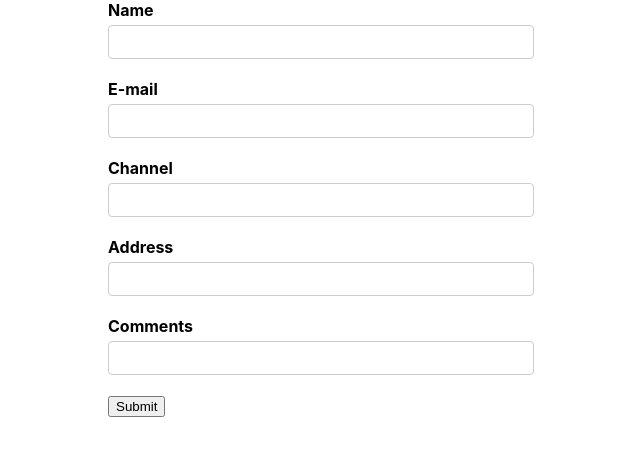
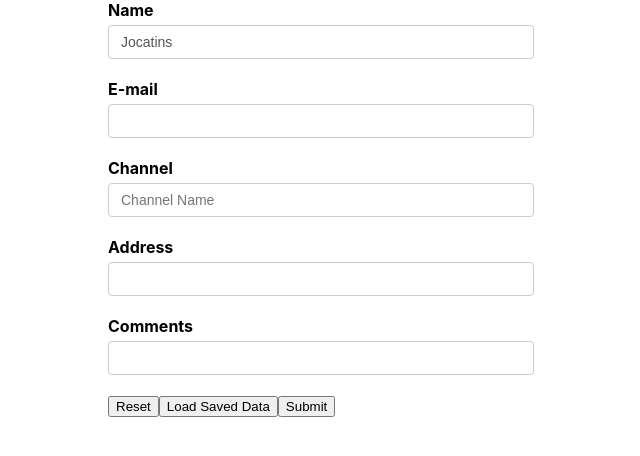
Before and after one commit to Jocatins/sphinx-shop-with-redux, a React (Create React App) app: page / in a window 1280 px wide. Shown: the top 456 px of the page, without its empty margins (319-959 px from the left). Built offline with nearby package versions, Linux system fonts and the light colour scheme.

Commit message:
load_saved_data

```diff
--- a/src/components/Form1.js
+++ b/src/components/Form1.js
@@ -1,4 +1,4 @@
-import React from "react";
+import React, { useState } from "react";
 import {
   Formik,
   Form,
@@ -11,16 +11,24 @@ import * as Yup from "yup";
 import TextError from "./TextError";
 
 const initialValues = {
-  name: "",
+  name: "Jocatins",
   email: "",
   channel: "",
   address: "",
   comments: "",
 };
+const savedValues = {
+  name: "Jocatins",
+  email: "jocakhamen@gmail.com",
+  channel: "sphinx tv",
+  address: "Panorama",
+  comments: "Good to you",
+};
 const onSubmit = (values, onSubmitProps) => {
   console.log("form data", values);
   console.log("submit props", onSubmitProps);
   onSubmitProps.setSubmitting(false);
+  //onSubmitProps.resetForm()
 };
 
 const validationSchema = Yup.object({
@@ -38,11 +46,13 @@ const validateComments = (value) => {
 };
 
 function Form1() {
+  const [formValues, setFormValues] = useState(null);
   return (
     <Formik
-      initialValues={initialValues}
+      initialValues={formValues || initialValues}
       validationSchema={validationSchema}
       onSubmit={onSubmit}
+      enableReinitialize
       // validateOnChange={false}   validateOnBlur={false}
       // 4 simple validations use -----> validateOnMount
     >
@@ -62,7 +72,12 @@ function Form1() {
             </div>
             <div className="form-control">
               <label htmlFor="channel">Channel</label>
-              <Field type="text" id="channel " name="channel" />
+              <Field
+                type="text"
+                id="channel "
+                name="channel"
+                placeholder="Channel Name"
+              />
               <ErrorMessage name="channel">
                 {(errorMsg) => <div className="error">{errorMsg}</div>}
               </ErrorMessage>
@@ -96,10 +111,10 @@ function Form1() {
 
               <ErrorMessage name="comments" component={TextError} />
             </div>
-
-            {/* <button type="submit" disabled={!(formik.dirty && formik.isValid)}>
-              Submit
-            </button> */}
+            <button type="reset">Reset</button>
+            <button type="button" onClick={() => setFormValues(savedValues)}>
+              Load Saved Data
+            </button>
             <button
               type="submit"
               disabled={!formik.isValid || formik.isSubmitting}
```
